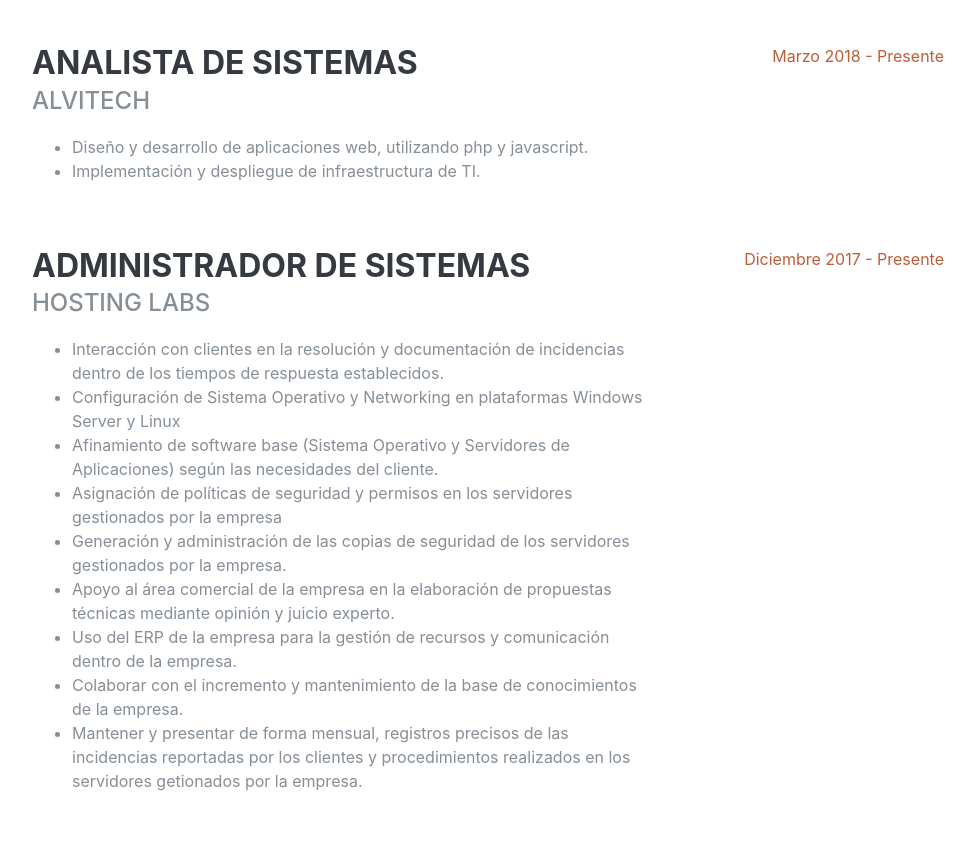
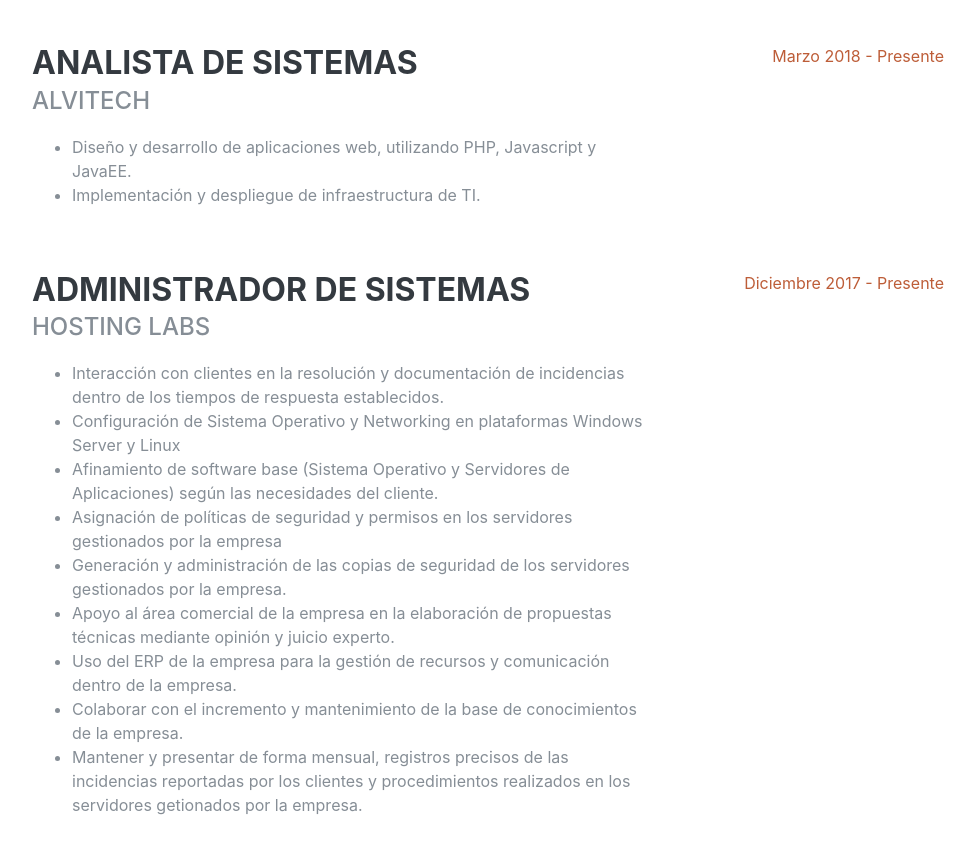
Before and after one commit to alonsoTI/CV, a plain HTML site: page index.html in a window 1280 px wide. Shown: the part 920-1761 px from the top of the page, without its empty margins (288-1263 px from the left). Drawn offline with Linux system fonts and the light colour scheme; a web font is replaced by a local one.

Commit message:
Cambios 2

```diff
--- a/index.html
+++ b/index.html
@@ -101,7 +101,7 @@
             <h3 class="mb-0">Analista de Sistemas</h3>
             <div class="subheading mb-3">Alvitech</div>
             <ul>
-              <li>Diseño y desarrollo de aplicaciones web, utilizando php y javascript.</li>
+              <li>Diseño y desarrollo de aplicaciones web, utilizando PHP, Javascript y JavaEE.</li>
               <li>Implementación y despliegue de infraestructura de TI.</li>
             </ul>
           </div>
```
